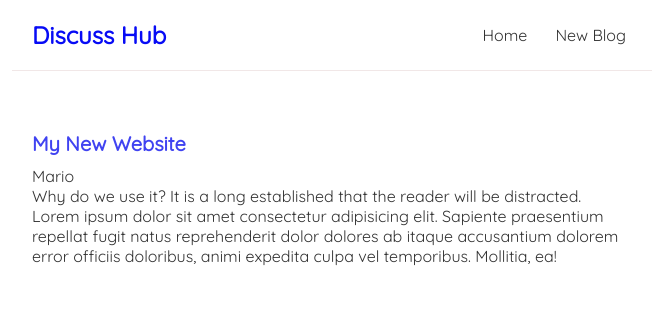
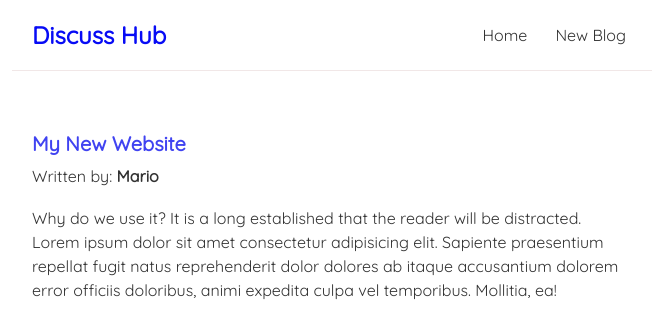
Before and after one commit to Mubarak1A/The-Discuss-Hub, a React (Vite) app: page /blogs/1 in a window 1280 px wide. Shown: the top 336 px of the page, without its empty margins (308-964 px from the left). Built offline with nearby package versions, Linux system fonts and the light colour scheme; data requests are answered from the project's data file.

Commit message:
update blog details components

```diff
--- a/src/BlogDetails.jsx
+++ b/src/BlogDetails.jsx
@@ -12,8 +12,8 @@ const BlogDetails = () => {
             { blog && (
                 <article>
                     <h2>{ blog.title }</h2>
-                    <p>{ blog.author }</p>
-                    <p>{ blog.body }</p>
+                    <p>Written by: <strong>{ blog.author }</strong></p>
+                    <div>{ blog.body }</div>
                 </article>
             ) }
         </div>
```
